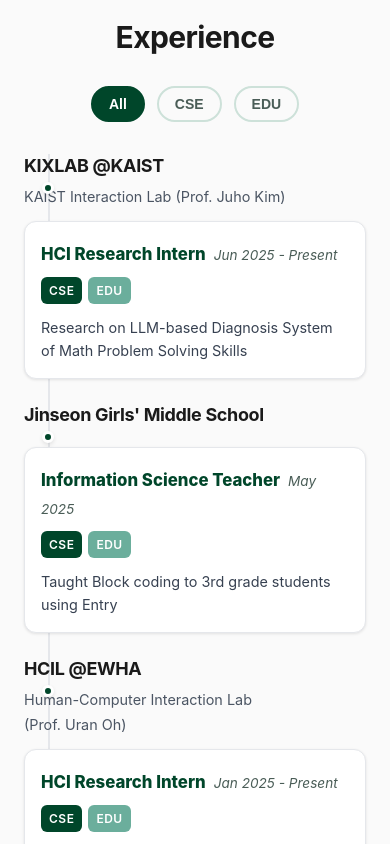
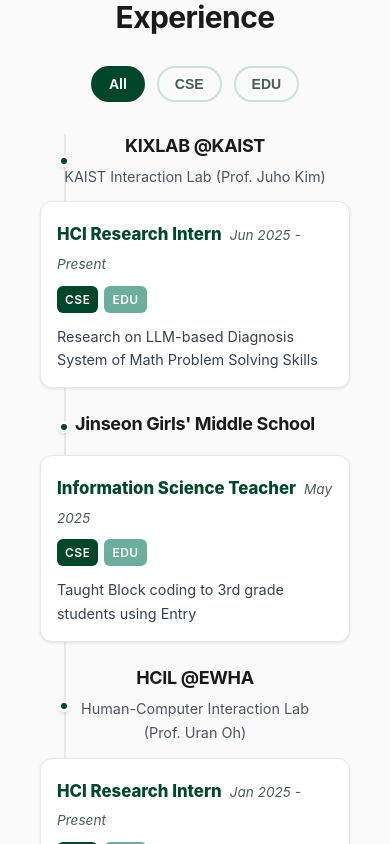
Before and after one commit to doh-ha/doh-ha.github.io, a React (Create React App) app: page / in a window 390 px wide. Shown: the part 5060-5904 px from the top of the page. Built offline with nearby package versions, Linux system fonts and the light colour scheme.

Commit message:
💄 enhance Experience section with responsive layout

```diff
--- a/src/sections/Experience/Experience.data.ts
+++ b/src/sections/Experience/Experience.data.ts
@@ -105,7 +105,7 @@
   },
   {
     organization: "Self Design Challenge ",
-    orgDescription: "University Innovation Center supported project for student-designed activities.",
+    orgDescription: "University Innovation Center Supported [[BR_768]] Program for Student-Designed Projects",
 
     tags: ["CSE"],
     roles: [
@@ -138,7 +138,7 @@
   },
   {
     organization: "Spring Light",
-    orgDescription: "Yonsei, Ewha, Sogang University Education Voluntering Club",
+    orgDescription: "Yonsei, Ewha, Sogang University [[BR_768]]Education Voluntering Club",
 
     tags: ["EDU"],
     roles: [
--- a/src/sections/Experience/Experience.styles.ts
+++ b/src/sections/Experience/Experience.styles.ts
@@ -1,4 +1,6 @@
 import styled from "styled-components";
+import { SectionContainer as BaseSectionContainer } from "../../styles/section";
+import { media } from "../../styles/styled-components";
 
 export const Section = styled.section`
   min-height: 100vh;
@@ -10,11 +12,18 @@
   width: 100%;
 
   @media (max-width: 768px) {
-    padding: ${({ theme }) => theme.spacing["3xl"]} ${({ theme }) => theme.spacing.sm} ${({ theme }) => theme.spacing["2xl"]};
+    padding: ${({ theme }) => theme.spacing["2xl"]} 0 ${({ theme }) => theme.spacing["2xl"]};
   }
 
   @media (max-width: 480px) {
-    padding: ${({ theme }) => theme.spacing["3xl"]} ${({ theme }) => theme.spacing.sm} ${({ theme }) => theme.spacing["2xl"]};
+    padding: ${({ theme }) => theme.spacing["2xl"]} 0 ${({ theme }) => theme.spacing["2xl"]};
+  }
+`;
+
+// Experience 전용 컨테이너: 모바일에서 좌우 40px 패딩 적용
+export const SectionContainer = styled(BaseSectionContainer)`
+  ${media.mobile} {
+    padding: 0 ${({ theme }) => theme.spacing["2xl"]};
   }
 `;
 
@@ -61,10 +70,12 @@
   align-items: flex-start;
   gap: 6px;
   padding-top: 20px; /* align with first line of card text */
+  position: relative;
 
   @media (max-width: 768px) {
     margin-bottom: 12px;
     padding-top: 0;
+    align-items: center;
   }
 `;
 
@@ -79,6 +90,9 @@
 
   @media (max-width: 768px) {
     padding-left: 0;
+    text-align: center;
+    width: 100%;
+    align-self: center;
   }
 `;
 
@@ -91,6 +105,8 @@
 
   @media (max-width: 768px) {
     padding-left: 0;
+    text-align: center;
+    width: 100%;
   }
 `;
 
@@ -231,6 +247,10 @@
   border-radius: 50%;
   border: 3px solid white;
   box-shadow: 0 2px 4px rgba(0, 0, 0, 0.1);
+
+  @media (max-width: 768px) {
+    top: 50%; /* center vertically within OrgColumn */
+  }
 `;
 
 export const Duration = styled.p`
@@ -244,6 +264,21 @@
   line-height: 1.6;
   font-size: 0.9rem;
   white-space: pre-line;
+`;
+
+// Responsive line-break helpers
+export const MobileOnlyBr = styled.br`
+  display: none;
+  @media (max-width: 768px) {
+    display: inline;
+  }
+`;
+
+export const SmallMobileOnlyBr = styled.br`
+  display: none;
+  @media (max-width: 480px) {
+    display: inline;
+  }
 `;
 
 export const Row = styled.div`
--- a/src/sections/Experience/index.tsx
+++ b/src/sections/Experience/index.tsx
@@ -18,6 +18,9 @@
   Tag,
   FilterContainer,
   FilterButton,
+  SectionContainer,
+  MobileOnlyBr,
+  SmallMobileOnlyBr,
 } from "./Experience.styles";
 import { SectionTitle } from "../../styles/section";
 import { experiences } from "./Experience.data";
@@ -31,9 +34,18 @@
     return exp.tags?.includes(activeFilter.toUpperCase());
   });
 
+  const renderWithResponsiveBreaks = (text: string) => {
+    const tokens = text.split(/(\[\[BR_768\]\]|\[\[BR_480\]\])/g);
+    return tokens.map((tok, i) => {
+      if (tok === "[[BR_768]]") return <MobileOnlyBr key={`br768-${i}`} />;
+      if (tok === "[[BR_480]]") return <SmallMobileOnlyBr key={`br480-${i}`} />;
+      return tok;
+    });
+  };
+
   return (
     <Section id="experience">
-      <div style={{ width: "100%", maxWidth: "1200px", margin: "0 auto", padding: "0 16px" }}>
+      <SectionContainer>
         <SectionTitle>Experience</SectionTitle>
         <FilterContainer>
           <FilterButton active={activeFilter === "all"} onClick={() => setActiveFilter("all")}>
@@ -52,12 +64,13 @@
               <ExperienceItem isLeft>
                 <OrgColumn>
                   <OrgLabel>{exp.organization}</OrgLabel>
-                  <OrgDescription>{exp.orgDescription}</OrgDescription>
+                  <OrgDescription>{renderWithResponsiveBreaks(exp.orgDescription || "")}</OrgDescription>
                   {exp.logoUrl ? (
                     <OrgLogo>
                       <img src={exp.logoUrl} alt={`${exp.organization} logo`} />
                     </OrgLogo>
                   ) : null}
+                  <TimelineDot />
                 </OrgColumn>
                 <ExperienceContent isLeft>
                   {exp.roles.map((role, rIdx) => (
@@ -79,12 +92,11 @@
                     </div>
                   ))}
                 </ExperienceContent>
-                <TimelineDot />
               </ExperienceItem>
             </div>
           ))}
         </Timeline>
-      </div>
+      </SectionContainer>
     </Section>
   );
 };
```
